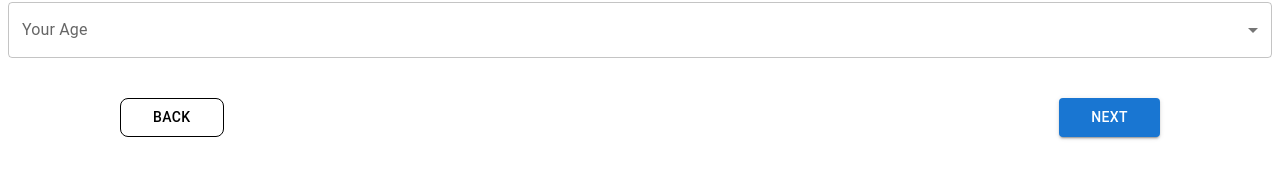
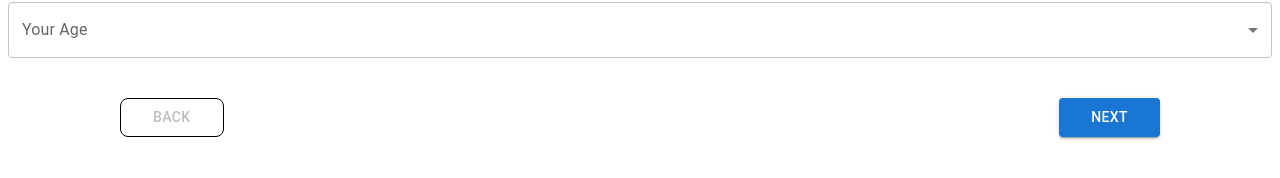
Before and after one commit to abhisreekondu/incometax, a React (Create React App) app in the folder frontend/: page / in a window 1280 px wide. Shown: the part 506-684 px from the top of the page. Built offline with nearby package versions, Linux system fonts and the light colour scheme; the HTML template or start-up script is replaced by a standard one.

Commit message:
fixed logic for first & last step

```diff
--- a/frontend/src/HorizontalNonLinearStepper/HorizontalNonLinearStepper.js
+++ b/frontend/src/HorizontalNonLinearStepper/HorizontalNonLinearStepper.js
@@ -68,8 +68,8 @@ export default function HorizontalNonLinearStepper() {
     }
   };
 
-  const isFirstStep = () => steps[activeStepKey] === 'employeepersonaldetails';
-  const isLastStep = () => steps[activeStepKey] === 'salarydeductions';
+  const isFirstStep = () => activeStepKey === 'employeepersonaldetails';
+  const isLastStep = () => activeStepKey === 'salarydeductions';
 
   const handleNext = () => {
     const nextStep = steps[activeStepKey]?.next;
```
